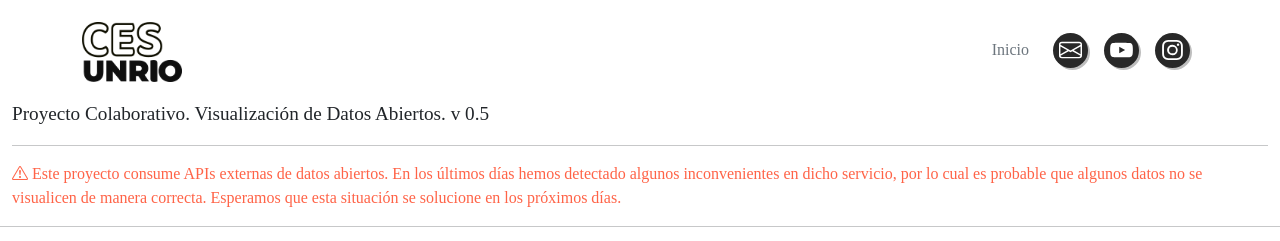
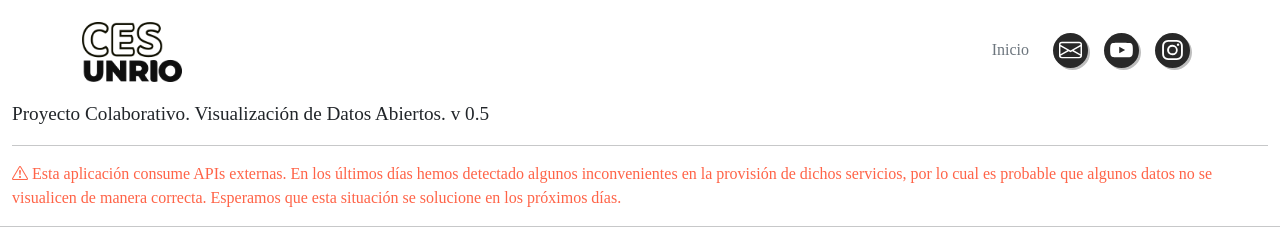
Before and after one commit to estudiounrio/ces, a plain HTML site: page index.html in a window 1280 px wide. Shown: the top 241 px of the page. Drawn offline with nearby package versions, Linux system fonts and the light colour scheme.

Commit message:
v 0.6.1 cambio en el texto de advertencia

```diff
--- a/index.html
+++ b/index.html
@@ -54,7 +54,7 @@
     <div class="container-fluid">
         <p class="inline">Proyecto Colaborativo. Visualización de Datos Abiertos. v 0.5 </p>
         <hr>
-        <p class="advertencia"><i class="bi bi-exclamation-triangle"></i> Este proyecto consume APIs externas de datos abiertos. En los últimos días hemos detectado algunos inconvenientes en dicho servicio, por lo cual es probable que algunos datos no se visualicen de manera correcta. Esperamos que esta situación se solucione en los próximos días.</p>
+        <p class="advertencia"><i class="bi bi-exclamation-triangle"></i> Esta aplicación consume APIs externas. En los últimos días hemos detectado algunos inconvenientes en la provisión de dichos servicios, por lo cual es probable que algunos datos no se visualicen de manera correcta. Esperamos que esta situación se solucione en los próximos días.</p>
     </div>
     <hr/>
     <main class="container-fluid">
```
